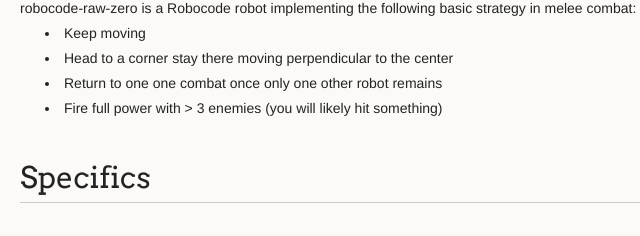
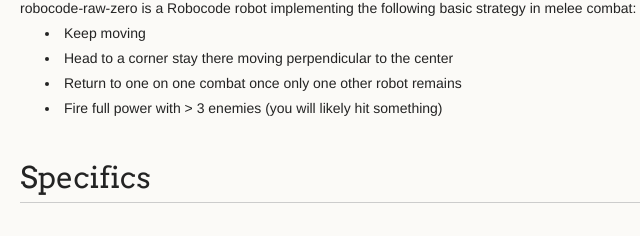
Before and after one commit to rward/robocode-raw-zero, a plain HTML site: page index.html in a window 1280 px wide. Shown: the part 795-1031 px from the top of the page, 290-930 px from the left. Drawn offline with Linux system fonts and the light colour scheme.

Commit message:
Correct typo

```diff
--- a/index.html
+++ b/index.html
@@ -53,7 +53,7 @@ robocode-raw-zero is a Robocode robot implementing the following basic strategy
    <ul>
       <li>Keep moving</li>
       <li>Head to a corner stay there moving perpendicular to the center</li>
-      <li>Return to one one combat once only one other robot remains</li>
+      <li>Return to one on one combat once only one other robot remains</li>
       <li>Fire full power with > 3 enemies (you will likely hit something)</li>
 
    </ul>
```
